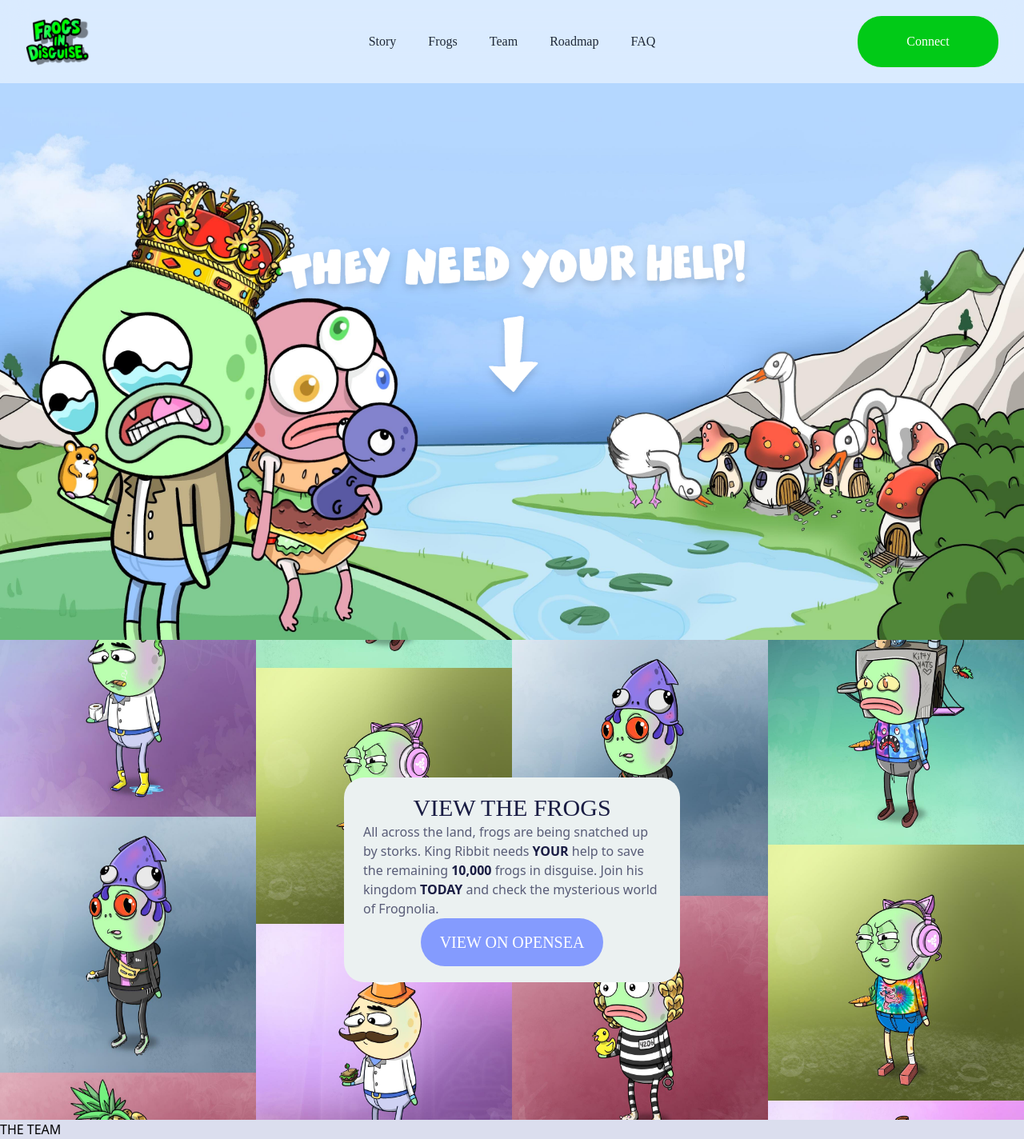
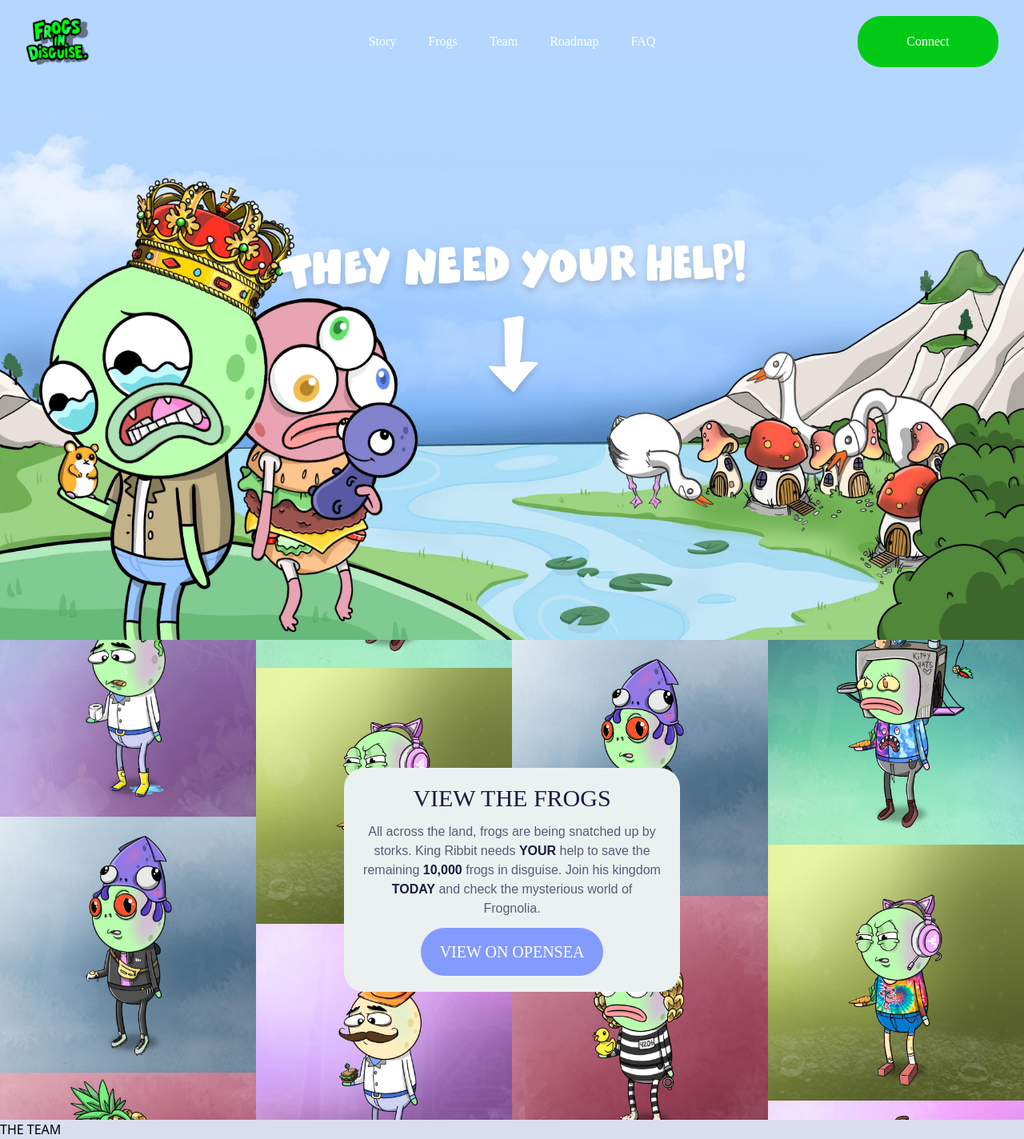
Before and after one commit to floooptimism/froggy-clone, a React (Create React App) app: page / in a window 1280 px wide. Shown: the whole page at 80% size. Built offline with nearby package versions, Linux system fonts and the light colour scheme; a web font is replaced by a local one.

Commit message:
few stuffs

```diff
--- a/src/App.js
+++ b/src/App.js
@@ -19,9 +19,9 @@ function App() {
 
   return (
     <div>
-      <div id="navbar" className="z-20 backdrop-filter backdrop-blur-lg bg-black mdp:bg-white bg-opacity-5 mdp:bg-opacity-50 px-3 mdp:px-8 py-3 mdp:py-5 flex items-center justify-between fixed top-0 left-0 w-full">
+      <div id="navbar" className={`transition-all duration-300 mdp:duration-200 ease-in-out z-20 backdrop-filter ${isScrolledDown ? 'backdrop-blur-lg bg-black mdp:bg-white bg-opacity-5 mdp:bg-opacity-50':''} px-3 mdp:px-8 py-3 mdp:py-5 flex items-center justify-between fixed top-0 left-0 w-full`}>
         <div id="navbar-menu" className="flex flex-1 mdp:hidden items-center ">
-          <div className="flex w-10 h-10 rounded-lg bg-white items-center justify-center ">
+          <div className="flex w-10 h-10 rounded-lg bg-white items-center justify-center cursor-pointer">
             <Hamburger
               isOpen={navhamburgerIsOpen}
               menuClicked={()=>setNavhamburgerIsOpen(prev => !prev)}
@@ -38,7 +38,7 @@ function App() {
         </div>
 
         {/* links */}
-        <div id="navbar-links" className="flex-1 hidden mdp:flex space-x-10 items-center justify-center text-base text-white mdp:text-gray-800">
+        <div id="navbar-links" className={`transition-all duration-200 ease-in-out flex-1 hidden mdp:flex space-x-10 items-center justify-center text-base ${isScrolledDown ? 'text-gray-800':'text-white'}`}>
           <a href="#">Story</a>
           <a href="#">Frogs</a>
           <a href="#">Team</a>
@@ -91,7 +91,7 @@ function App() {
 
         <div id="collection-content" className="z-10 p-5 px-6 w-4/5 sm:w-auto bg-white">
           <h1 id="collection-content-title" className="font-bowlby text-center text-3xl">VIEW THE FROGS</h1>
-          <p id="collection-content-paragraph">
+          <p id="collection-content-paragraph" className="font-prompt my-3 text-center">
             All across the land, frogs are being snatched up by storks. King Ribbit needs <strong>YOUR</strong> help to save the remaining <strong>10,000</strong> frogs in disguise.
             Join his kingdom <strong>TODAY</strong> and check the mysterious world of Frognolia.
           </p>
```
